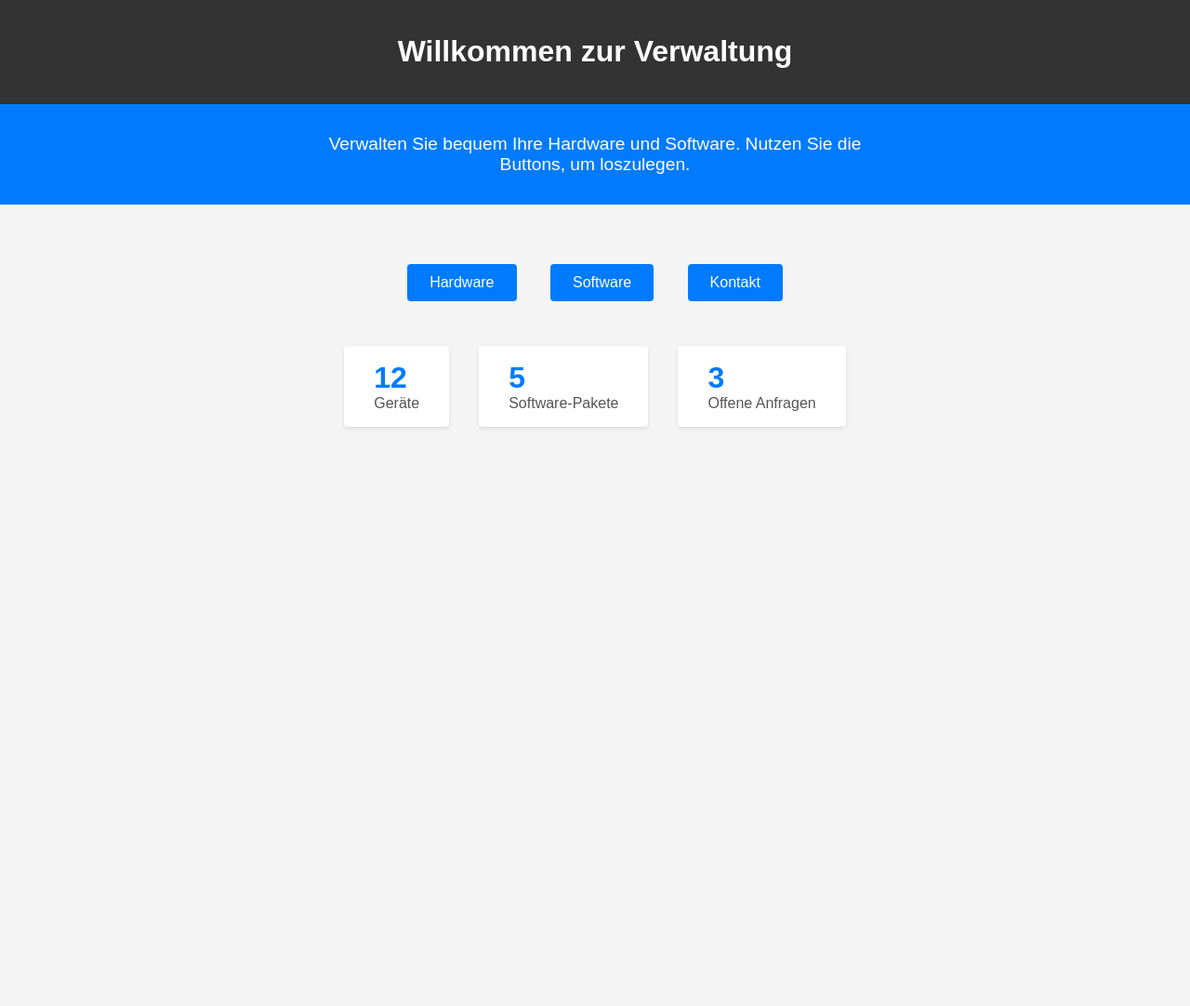
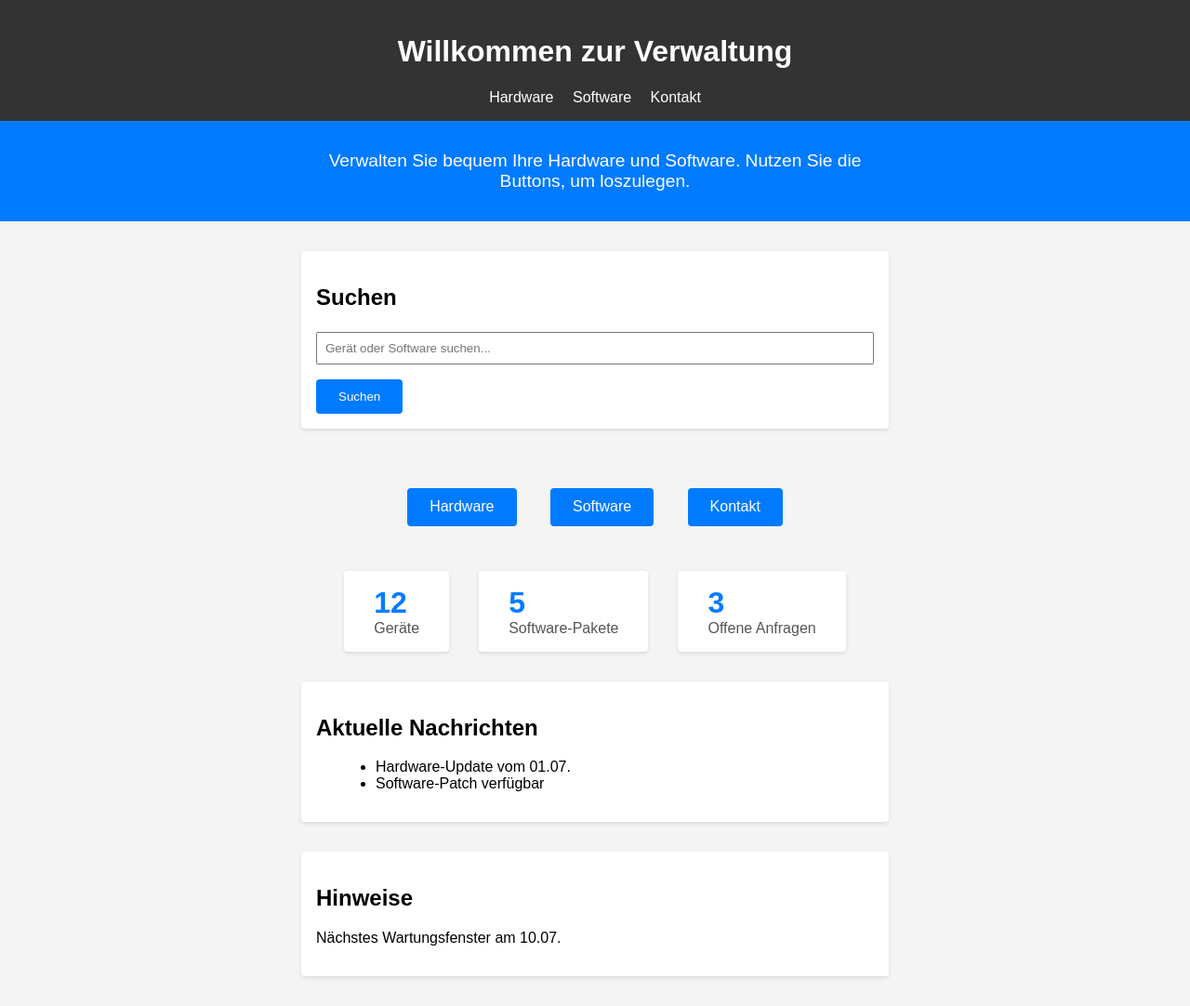
Before and after one commit to Feuder/Test, a website: page index.html in a window 1280 px wide. Shown: the whole page at 93% size. Before the commit the page ends 800 px from the top, so only its background shows below. Drawn offline with Linux system fonts and the light colour scheme.

Commit message:
Add navigation, search and info sections

```diff
--- a/css/index.css
+++ b/css/index.css
@@ -39,3 +39,9 @@
 .stat span {
     color: #555;
 }
+
+.news,
+.alerts,
+.search {
+    margin-top: 2rem;
+}
--- a/css/style.css
+++ b/css/style.css
@@ -10,6 +10,20 @@ header {
     color: #fff;
     padding: 1rem;
     text-align: center;
+}
+
+.quick-links {
+    margin-top: 0.5rem;
+}
+
+.quick-links a {
+    color: #fff;
+    margin: 0 0.5rem;
+    text-decoration: none;
+}
+
+.quick-links a:hover {
+    text-decoration: underline;
 }
 
 .hardware-form,
@@ -85,3 +99,20 @@ button:hover {
 .nav-button:hover {
     background-color: #0056b3;
 }
+
+/* Zusätzliche Bereiche auf der Startseite */
+.search,
+.news,
+.alerts {
+    max-width: 600px;
+    margin: 2rem auto;
+    background: #fff;
+    padding: 1rem;
+    border-radius: 4px;
+    box-shadow: 0 2px 4px rgba(0, 0, 0, 0.1);
+}
+
+.news ul {
+    list-style: disc;
+    margin-left: 1.5rem;
+}
--- a/index.html
+++ b/index.html
@@ -10,10 +10,22 @@
 <body>
     <header>
         <h1>Willkommen zur Verwaltung</h1>
+        <nav class="quick-links">
+            <a href="hardware.html">Hardware</a>
+            <a href="software.html">Software</a>
+            <a href="kontakt.html">Kontakt</a>
+        </nav>
     </header>
     <main>
         <section class="hero">
             <p>Verwalten Sie bequem Ihre Hardware und Software. Nutzen Sie die Buttons, um loszulegen.</p>
+        </section>
+        <section class="search">
+            <h2>Suchen</h2>
+            <form id="searchForm">
+                <input type="text" id="searchQuery" placeholder="Gerät oder Software suchen...">
+                <button type="submit">Suchen</button>
+            </form>
         </section>
         <section class="start-container">
             <a class="nav-button" href="hardware.html">Hardware</a>
@@ -34,6 +46,18 @@
                 <span>Offene Anfragen</span>
             </div>
         </section>
+        <section class="news">
+            <h2>Aktuelle Nachrichten</h2>
+            <ul>
+                <li>Hardware-Update vom 01.07.</li>
+                <li>Software-Patch verfügbar</li>
+            </ul>
+        </section>
+        <section class="alerts">
+            <h2>Hinweise</h2>
+            <p>Nächstes Wartungsfenster am 10.07.</p>
+        </section>
     </main>
+    <script src="js/index.js"></script>
 </body>
 </html>
--- /dev/null
+++ b/js/index.js
@@ -0,0 +1,12 @@
+const form = document.getElementById('searchForm');
+const queryInput = document.getElementById('searchQuery');
+
+if (form) {
+    form.addEventListener('submit', (e) => {
+        e.preventDefault();
+        const query = queryInput.value.trim();
+        if (query) {
+            alert(`Suche nach "${query}" wird ausgef\u00fchrt.`);
+        }
+    });
+}
```
Also changed, not shown: README.md.
